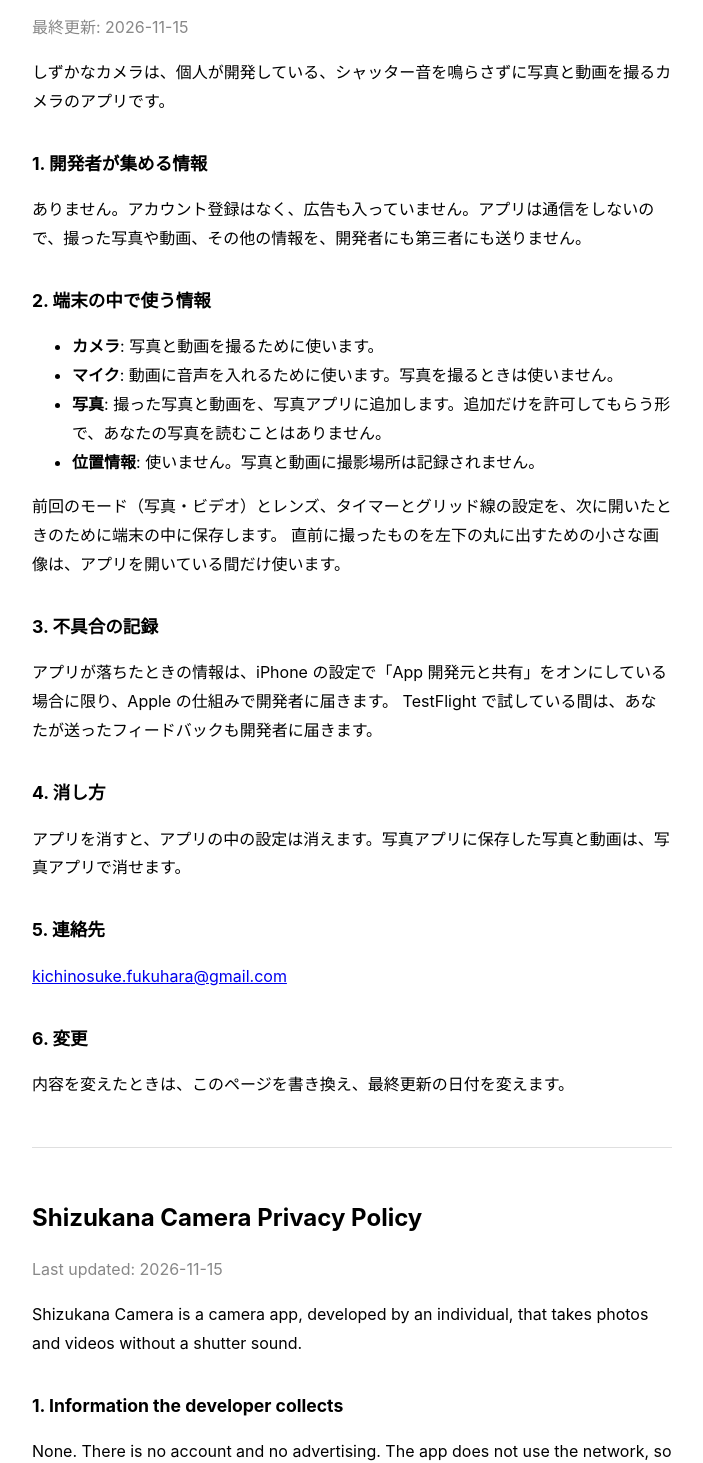
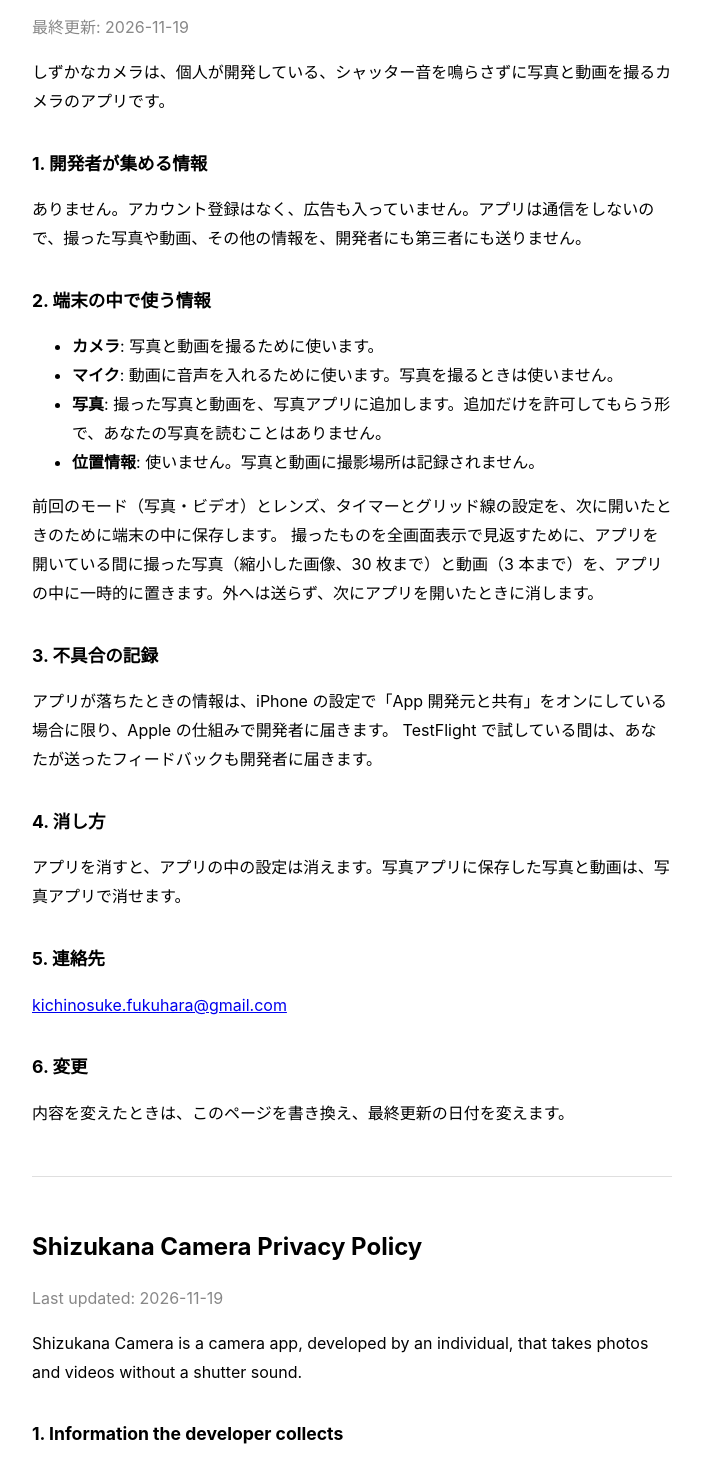
Before and after one commit to kichinosukey/silentcamera-support, a plain HTML site: page privacy.html in a window 1280 px wide. Shown: the part 131-1594 px from the top of the page, without its empty margins (288-991 px from the left). Drawn offline with Linux system fonts and the light colour scheme.

Commit message:
プライバシーポリシー: 見返すために撮った分をアプリの中に一時的に置くことを書く（1.1 の F6）
Co-Authored-By: Claude Opus 5.5 <noreply@anthropic.com>

```diff
--- a/privacy.html
+++ b/privacy.html
@@ -11,7 +11,7 @@
 <p><a href="./">しずかなカメラ サポート</a></p>
 
 <h1>しずかなカメラ プライバシーポリシー</h1>
-<p class="date">最終更新: 2026-11-15</p>
+<p class="date">最終更新: 2026-11-19</p>
 <p>しずかなカメラは、個人が開発している、シャッター音を鳴らさずに写真と動画を撮るカメラのアプリです。</p>
 
 <h2>1. 開発者が集める情報</h2>
@@ -25,7 +25,7 @@
   <li><strong>位置情報</strong>: 使いません。写真と動画に撮影場所は記録されません。</li>
 </ul>
 <p>前回のモード（写真・ビデオ）とレンズ、タイマーとグリッド線の設定を、次に開いたときのために端末の中に保存します。
-直前に撮ったものを左下の丸に出すための小さな画像は、アプリを開いている間だけ使います。</p>
+撮ったものを全画面表示で見返すために、アプリを開いている間に撮った写真（縮小した画像、30 枚まで）と動画（3 本まで）を、アプリの中に一時的に置きます。外へは送らず、次にアプリを開いたときに消します。</p>
 
 <h2>3. 不具合の記録</h2>
 <p>アプリが落ちたときの情報は、iPhone の設定で「App 開発元と共有」をオンにしている場合に限り、Apple の仕組みで開発者に届きます。
@@ -44,7 +44,7 @@ TestFlight で試している間は、あなたが送ったフィードバック
 
 <div lang="en">
 <h1>Shizukana Camera Privacy Policy</h1>
-<p class="date">Last updated: 2026-11-15</p>
+<p class="date">Last updated: 2026-11-19</p>
 <p>Shizukana Camera is a camera app, developed by an individual, that takes photos and videos without a shutter sound.</p>
 
 <h2>1. Information the developer collects</h2>
@@ -58,7 +58,7 @@ TestFlight で試している間は、あなたが送ったフィードバック
   <li><strong>Location</strong>: not used. No location is recorded in your photos or videos.</li>
 </ul>
 <p>The last mode (photo or video), lens, timer and grid settings are stored on the device so the app opens the same way next time.
-The small image of your last shot is used only while the app is open.</p>
+So that you can look back at your shots full screen, the photos (as reduced-size images, up to 30) and videos (up to 3) taken while the app is open are kept temporarily inside the app. They are never sent anywhere and are deleted the next time the app is opened.</p>
 
 <h2>3. Diagnostics</h2>
 <p>Crash information reaches the developer through Apple only if "Share With App Developers" is turned on in your iPhone settings.
```
